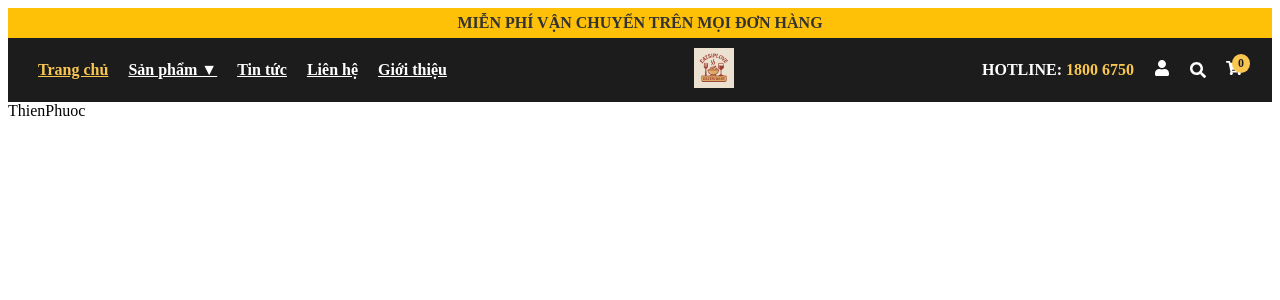
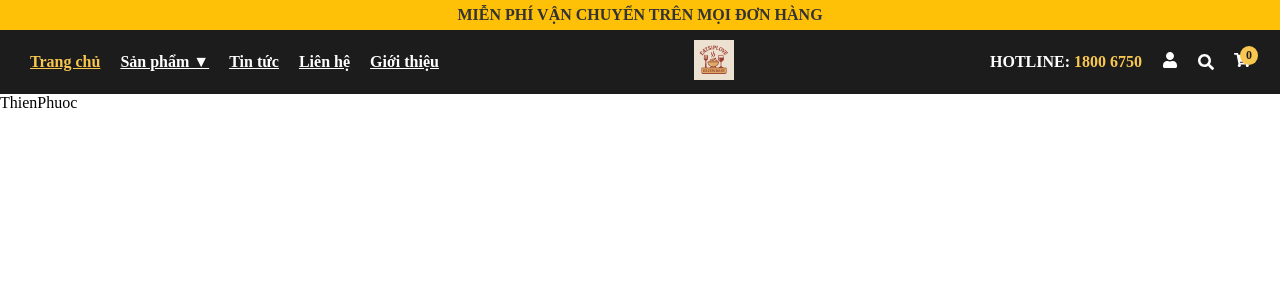
Before and after one commit to Project-start-2025/eatsiplove, a Next.js app: page / in a window 1280 px wide. Shown: the top 300 px of the page. Built offline with nearby package versions, Linux system fonts and the light colour scheme.

Commit message:
Update layout.tsx

```diff
--- a/src/app/layout.tsx
+++ b/src/app/layout.tsx
@@ -3,12 +3,10 @@ import Topbar from "./components/Topbar";
 
 export default function RootLayout({
   children,
-}: Readonly<{
-  children: React.ReactNode;
-}>) {
+}: Readonly<{ children: React.ReactNode }>) {
   return (
     <html lang="en">
-      <body>
+      <body style={{ margin: 0, padding: 0 }}>
         <Topbar />
         <Header />
         {children}
```
